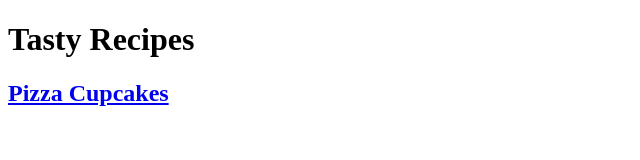
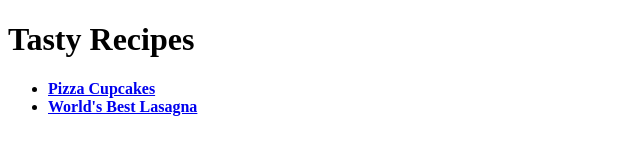
Before and after one commit to HOLLOW0220/odin-recipes, a plain HTML site: page index.html in a window 1280 px wide. Shown: the whole page, without its empty margins (0-640 px from the left). Drawn offline with Linux system fonts and the light colour scheme.

Commit message:
Edit fron page

```diff
--- a/index.html
+++ b/index.html
@@ -6,7 +6,10 @@
 </head>
 <body>
     <h1>Tasty Recipes</h1>
-    <h2><a href="./recipes/Pizza_Cupcakes.html" alt="delicious pizza cupcakes">Pizza Cupcakes</a></h2>
+    <ul>
+       <li><a href="./recipes/Pizza_Cupcakes.html"><strong>Pizza Cupcakes</strong></a></li>
+       <li><a href="./recipes/lasagna.html"><strong>World's Best Lasagna</strong></a></li>
+    </ul>
 </body>
 
 </html>
```
